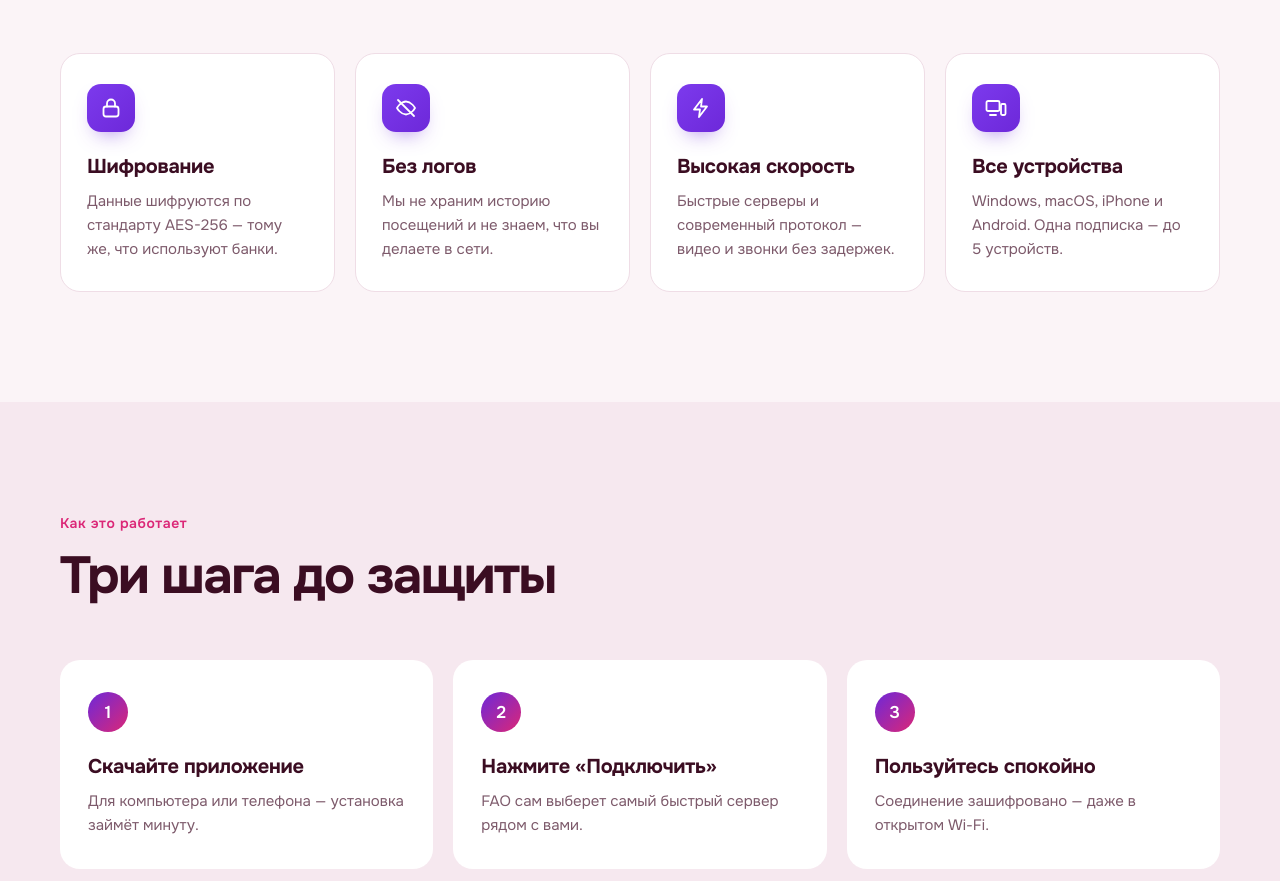
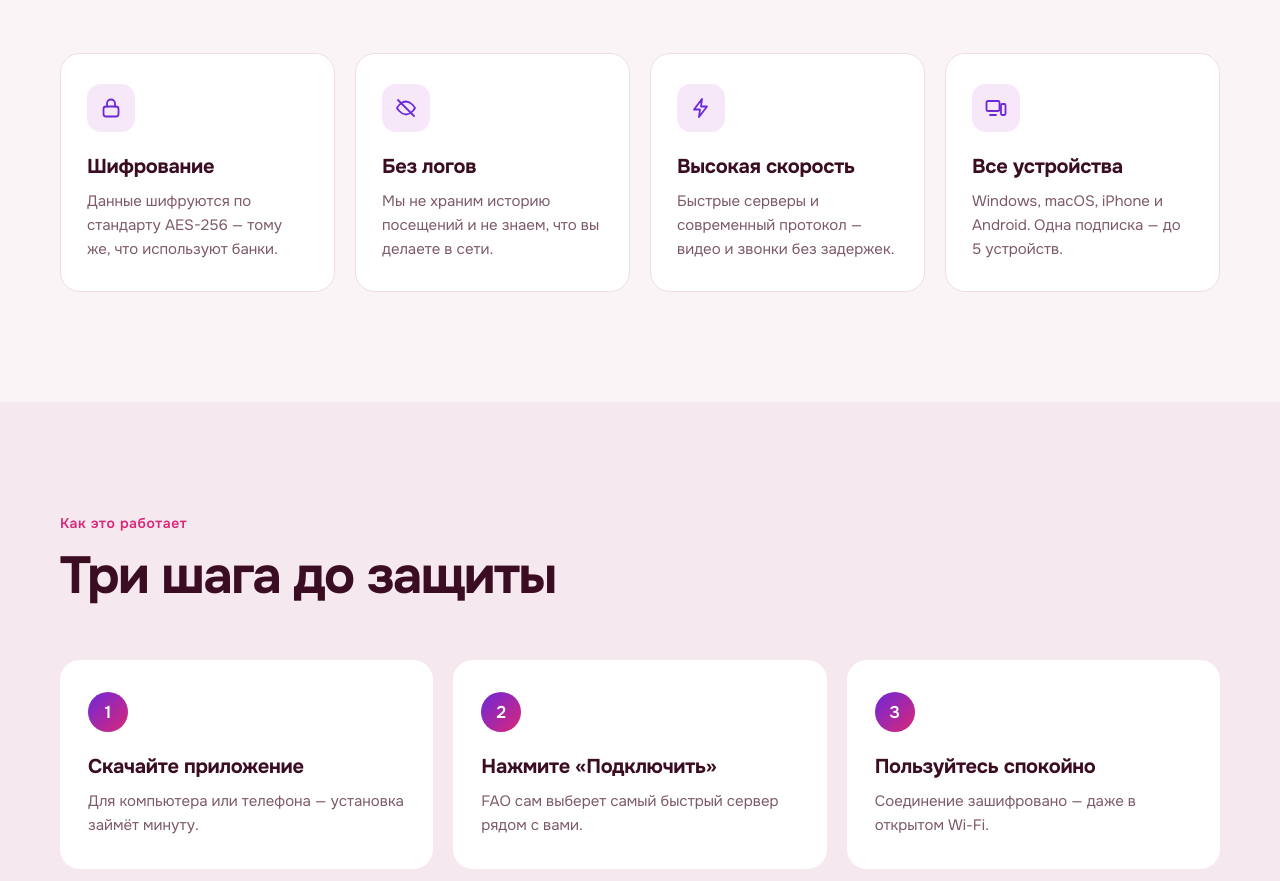
Before and after one commit to egor4dkorobov-cmd/fedonko, a plain HTML site: page fao/index.html in a window 1280 px wide. Shown: the part 1066-1947 px from the top of the page. Drawn offline with Linux system fonts and the light colour scheme.

Commit message:
FAO: иконки преимуществ светлые, фиолетовые только при наведении
Co-Authored-By: Claude Opus 5.5 <noreply@anthropic.com>
Claude-Session: https://claude.ai/code/session_012ffBYaRAa9JfJ9Po7uTK57

```diff
--- a/fao/index.html
+++ b/fao/index.html
@@ -8,7 +8,7 @@
 <link rel="preconnect" href="https://fonts.googleapis.com">
 <link rel="preconnect" href="https://fonts.gstatic.com" crossorigin>
 <link href="https://fonts.googleapis.com/css2?family=Onest:wght@400;500;600;700&display=swap" rel="stylesheet">
-<link rel="stylesheet" href="style.css?v=202611151211">
+<link rel="stylesheet" href="style.css?v=202611151218">
 </head>
 <body>
 
@@ -325,7 +325,7 @@
   </div>
 </footer>
 
-<script src="script.js?v=202611151211"></script>
-<script src="globe.js?v=202611151211"></script>
+<script src="script.js?v=202611151218"></script>
+<script src="globe.js?v=202611151218"></script>
 </body>
 </html>
--- a/fao/style.css
+++ b/fao/style.css
@@ -693,12 +693,21 @@ button.fs-more {
 .header.on-dark .nav a::before { background: linear-gradient(135deg, #a855f7, #ec4899); }
 
 /* ===== Преимущества: фиолетовые квадраты и рамка с переливом при наведении ===== */
+/* обычное состояние — светло-розовый квадрат с фиолетовой иконкой, как раньше */
 .feature .icon {
+  position: relative; overflow: hidden; isolation: isolate;
+  background: #f6e8f8;
+  color: var(--accent);
+  transition: color .3s ease, transform .35s cubic-bezier(.3,1.4,.5,1), box-shadow .3s;
+}
+/* фиолетовая заливка проявляется плавно при наведении на карточку */
+.feature .icon::before {
+  content: ""; position: absolute; inset: 0; z-index: -1;
   background: linear-gradient(135deg, #7c3aed, #6d28d9);
-  color: #fff;
-  box-shadow: 0 10px 22px -12px rgba(109,40,217,.8);
-  transition: transform .35s cubic-bezier(.3,1.4,.5,1), box-shadow .3s;
+  opacity: 0; transition: opacity .3s ease;
 }
+.feature:hover .icon { color: #fff; }
+.feature:hover .icon::before { opacity: 1; }
 .feature { position: relative; }
 .feature::before {
   content: ""; position: absolute; inset: -1px; border-radius: inherit;
```
